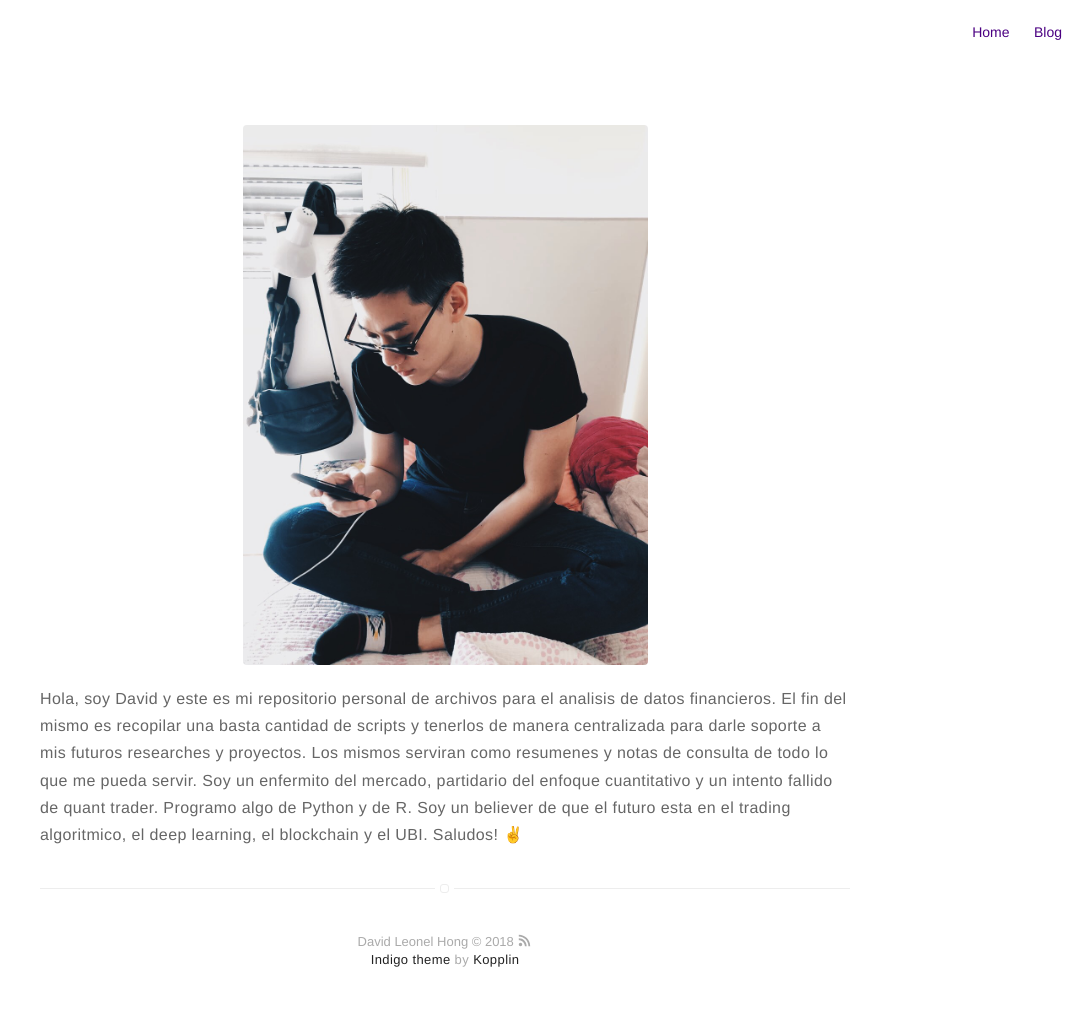
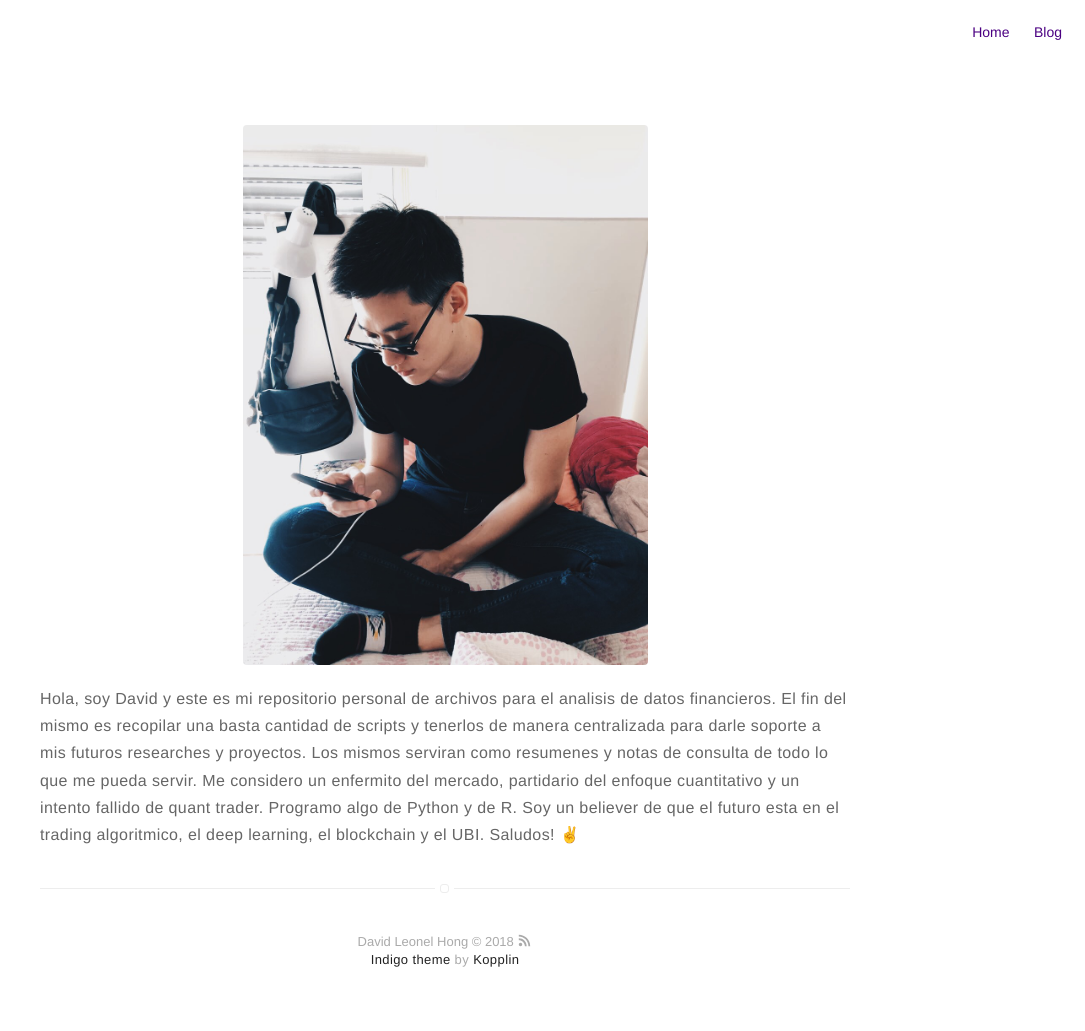
Before and after one commit to davidleonelhong/davidleonelhong.github.io, a Jekyll site: the page built from about.md, in a window 1280 px wide. Shown: the whole page, without its empty margins (195-1280 px from the left). Built offline with Jekyll 4.4.1, drawn with Linux system fonts in a browser that asks for light colours; a script that is not in the unit is left out.

Commit message:
Update about.md

```diff
--- a/about.md
+++ b/about.md
@@ -5,4 +5,4 @@ mathjax: true
 ---
 ![Profile Image]({{ site.url }}/{{ site.picture }})
 
-Hola, soy David y este es mi repositorio personal de archivos para el analisis de datos financieros. El fin del mismo es recopilar una basta cantidad de scripts y tenerlos de manera centralizada para darle soporte a mis futuros researches y proyectos. Los mismos serviran como resumenes y notas de consulta de todo lo que me pueda servir. Soy un enfermito del mercado, partidario del enfoque cuantitativo y un intento fallido de quant trader. Programo algo de Python y de R. Soy un believer de que el futuro esta en el trading algoritmico, el deep learning, el blockchain y el UBI. Saludos! ✌️
+Hola, soy David y este es mi repositorio personal de archivos para el analisis de datos financieros. El fin del mismo es recopilar una basta cantidad de scripts y tenerlos de manera centralizada para darle soporte a mis futuros researches y proyectos. Los mismos serviran como resumenes y notas de consulta de todo lo que me pueda servir. Me considero un enfermito del mercado, partidario del enfoque cuantitativo y un intento fallido de quant trader. Programo algo de Python y de R. Soy un believer de que el futuro esta en el trading algoritmico, el deep learning, el blockchain y el UBI. Saludos! ✌️
```
